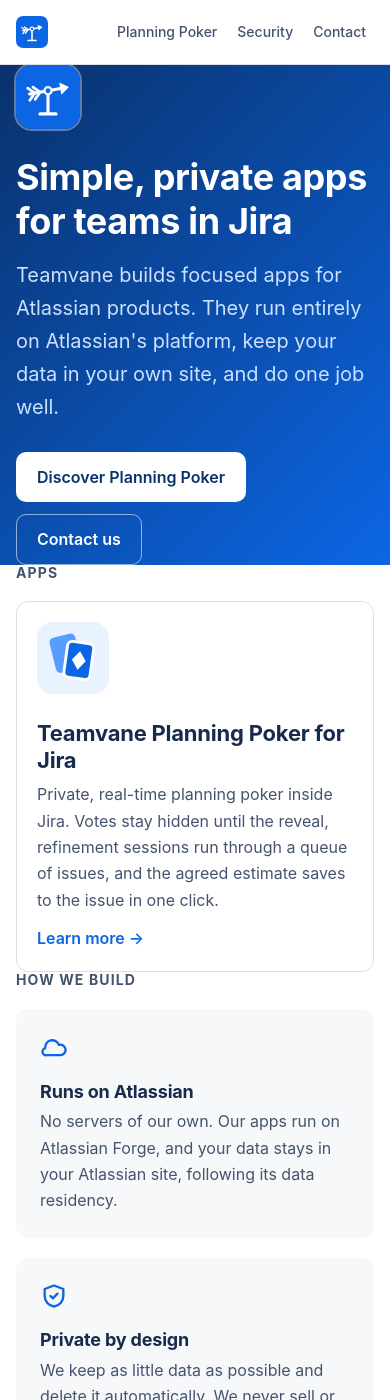
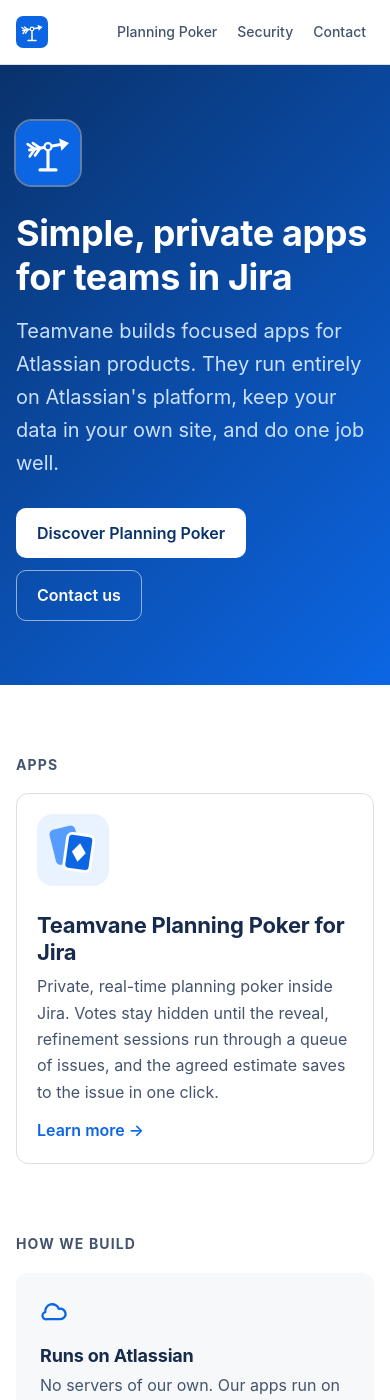
Before and after one commit to teamvane/teamvane.github.io, a Jekyll site: the page built from index.html, in a window 390 px wide and 1400 px high. Built offline with Jekyll 4.4.1, drawn with Linux system fonts in a browser that asks for light colours.

Commit message:
Keep section spacing on phones
The phone rule for .container used the padding shorthand, which also
wiped the top and bottom padding of every section that is a container
(heroes, highlights, docs, footer). Set only the side padding.

Co-Authored-By: Claude Opus 5.5 <noreply@anthropic.com>

```diff
--- a/assets/css/site.css
+++ b/assets/css/site.css
@@ -47,7 +47,7 @@ a:hover { color: var(--blue-strong); }
 
 h1, h2, h3 { line-height: 1.2; letter-spacing: -0.01em; }
 
-.container { width: 100%; max-width: var(--max); margin: 0 auto; padding: 0 24px; }
+.container { width: 100%; max-width: var(--max); margin: 0 auto; padding-left: 24px; padding-right: 24px; }
 
 .skip { position: absolute; left: -999px; top: 8px; background: var(--bg); padding: 8px 12px; z-index: 10; }
 .skip:focus { left: 8px; }
@@ -221,7 +221,8 @@ h1, h2, h3 { line-height: 1.2; letter-spacing: -0.01em; }
 
 @media (max-width: 520px) {
   body { font-size: 16px; }
-  .container { padding: 0 16px; }
+  /* Side margins only: sections keep their own space above and below. */
+  .container { padding-left: 16px; padding-right: 16px; }
   .site-nav a { padding: 6px 8px; font-size: 14px; }
   .brand span { display: none; }
   .app-card { flex-direction: column; padding: 20px; }
```
